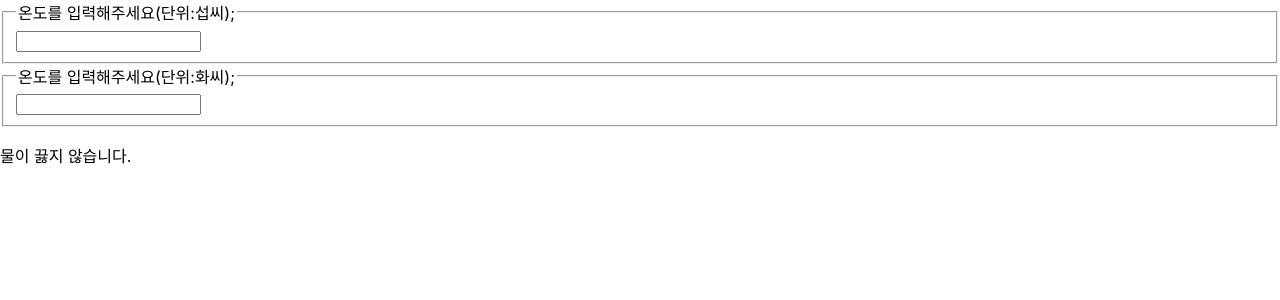
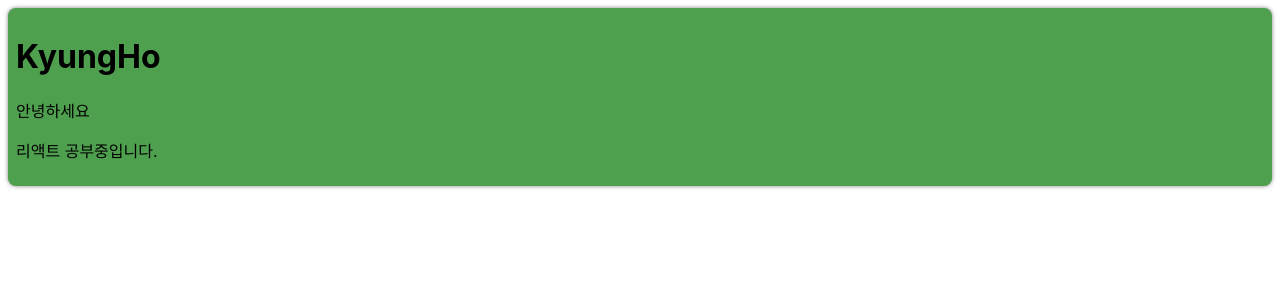
Before and after one commit to KyungHoAn/React_Practice, a React (Create React App) app in the folder React_study/my-app/: page / in a window 1280 px wide. Shown: the top 300 px of the page. Built offline with nearby package versions, Linux system fonts and the light colour scheme.

Commit message:
FEAT: Card_component_10.13

```diff
--- /dev/null
+++ b/React_study/my-app/src/chapter_13/Card.jsx
@@ -0,0 +1,21 @@
+function Card(props){
+    const {title, backgroundColor, children} = props;
+
+
+    return (
+        <div
+            style={{
+                margin: 8,
+                padding: 8,
+                borderRadius: 8,
+                boxShadow: "0px 0px 4px grey",
+                backgroundColor: backgroundColor || "white",
+            }}
+        >
+            {title && <h1>{title}</h1>}
+            {children}
+        </div>
+    );
+}
+
+export default Card;
--- /dev/null
+++ b/React_study/my-app/src/chapter_13/ProfileCard.jsx
@@ -0,0 +1,12 @@
+import Card from "./Card";
+
+function ProfileCard(props) {
+    return(
+        <Card title="KyungHo" backgroundColor="#4ea04e">
+            <p>안녕하세요</p>
+            <p>리액트 공부중입니다.</p>
+        </Card>
+    )
+}
+
+export default ProfileCard;
--- a/React_study/my-app/src/index.js
+++ b/React_study/my-app/src/index.js
@@ -14,11 +14,12 @@
 import AttendanceBook from "./chapter_10/AttendanceBook";
 import SignUp from "./chapter_11/SignUp";
 import Calculator from "./chapter_12/Calculator";
+import ProfileCard from "./chapter_13/ProfileCard";
 
 const root = ReactDOM.createRoot(document.getElementById("root"));
 root.render(
   <React.StrictMode>
-    <Calculator/>
+    <ProfileCard/>
   </React.StrictMode>
 );
 // setInterval(() => {
```
Also changed, not shown: 1 other file (tests, documents, lock files or other folders).
